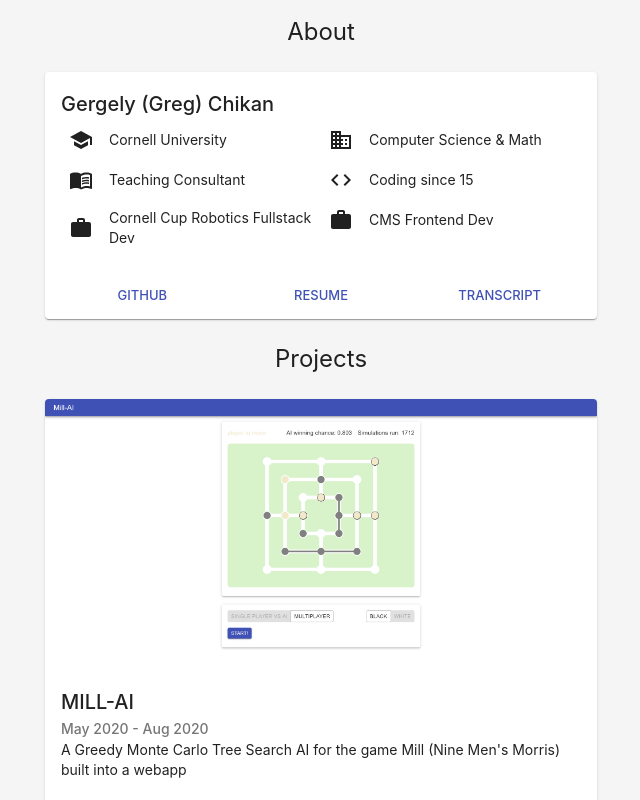
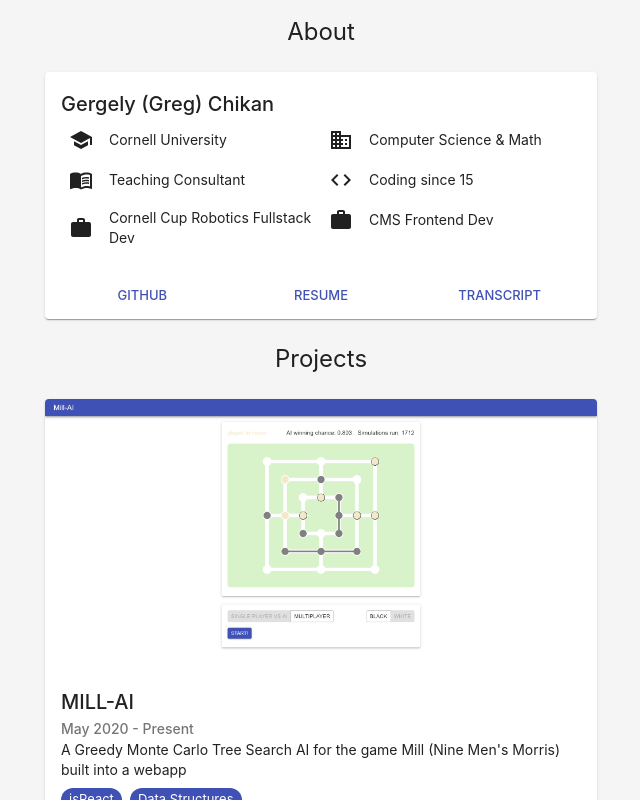
Before and after one commit to greg1002/personal-website, a React (Create React App) app: page / in a window 1280 px wide. Shown: the whole page, without its empty margins (319-959 px from the left). Built offline with nearby package versions, Linux system fonts and the light colour scheme.

Commit message:
Added Tags, favicon

```diff
--- a/public/index.html
+++ b/public/index.html
@@ -1,13 +1,6 @@
 <!DOCTYPE html>
 <html lang="en">
   <head>
-    <meta charset="utf-8" />
-    <meta name="viewport" content="width=device-width, initial-scale=1" />
-    <meta name="theme-color" content="#000000" />
-    <meta
-      name="description"
-      content="Web site created using create-react-app"
-    />
     <link rel="manifest" href="%PUBLIC_URL%/manifest.json" />
     <title>Developer Greg</title>
   </head>
--- a/src/Panel.js
+++ b/src/Panel.js
@@ -1,5 +1,5 @@
 import React, { Component } from 'react';
-import { Card, CardContent, CardActions, CardMedia, Typography, Button, Grid, Box } from '@material-ui/core';
+import { Card, CardContent, CardActions, CardMedia, Typography, Button, Grid, Box, Chip } from '@material-ui/core';
 import { School, Work, Business, Code, Error, MenuBook } from '@material-ui/icons';
 import './fonts.css';
 
@@ -60,7 +60,7 @@ export default class Panel extends Component {
 
   getCardContent = (json) => {
     return (
-      <CardContent>
+      <CardContent align="left">
         {
           json.title == null ? <div /> :
           <Typography className="courier" variant="h6" component="h2">
@@ -82,8 +82,27 @@ export default class Panel extends Component {
             {json.body}
           </Typography>
         }
+        {this.getCardTags(json)}
       </CardContent>
     )
+  }
+
+  getCardTags = (json) => {
+    return json.tags == null || json.tags.length === 0 ? <div /> :
+    <Box display="flex" flexWrap="wrap" flexDirection="row">{
+        json.tags.map(tag => {
+          return (
+            <Box mt={1} mr={1}>
+              <Chip
+                label={tag}
+                color="primary"
+                size="small"
+              />
+            </Box>
+          )
+        })
+      }</Box>
+
   }
 
   getCardActions = (json) => {
--- a/src/info.json
+++ b/src/info.json
@@ -64,8 +64,9 @@
       {
         "image": "./images/projects/mill_ai_pic.png",
         "title": "MILL-AI",
-        "subtitle": "May 2020 - Aug 2020",
+        "subtitle": "May 2020 - Present",
         "body": "A Greedy Monte Carlo Tree Search AI for the game Mill (Nine Men's Morris) built into a webapp",
+        "tags": ["jsReact", "Data Structures"],
         "links": [
           {
             "name": "App",
@@ -82,6 +83,7 @@
         "title": "Sorting Algorithm Visualization",
         "subtitle": "Jan 2020 - Mar 2020",
         "body": "A webapp for visualizing 6 sorting algorithms",
+        "tags": ["jsReact"],
         "links": [
           {
             "name": "App",
@@ -98,6 +100,7 @@
         "title": "Gravity Blocks",
         "subtitle": "Jul 2019 - Dec 2019",
         "body": "An Android puzzle game based around manipulating a level's 'gravity' to maneuver blocks into their correct places",
+        "tags": ["Unity", "C#"],
         "links": [
           {
             "name": "App",
@@ -120,16 +123,19 @@
       {
         "title": "Teaching Consultant",
         "subtitle": "Sep 2020 - Present",
-        "body": "Consultant for the class CS 2112: Object-Oriented Design and Data Structures (Honors)"
+        "body": "Consultant for the class CS 2112: Object-Oriented Design and Data Structures (Honors)",
+        "tags": ["Java", "Object Oriented Design", "Data Structures"]
       },
       {
         "title": "CMS Fronted Dev",
         "subtitle": "Aug 2020 - Present",
-        "body": "Developer for the Cornell CS Department's Course Management System"
+        "body": "Developer for the Cornell CS Department's Course Management System",
+        "tags": ["Java"]
       },
       {
         "title": "Cornell Cup Robotics Full Stack Dev",
         "subtitle": "Feb 2020 - Present",
+        "tags": ["jsReact", "Python", "Tensorflow", "Google Blockly"],
         "links": [
           {
             "name": "Cornell Cup Robotics Website",
@@ -152,7 +158,8 @@
       {
         "title": "developergreg.com",
         "date": "Aug 2020",
-        "subtitle": "First Release"
+        "subtitle": "First Release",
+        "tags": ["jsReact", "Material-UI"]
       },
       {
         "title": "CMS Fronted Dev",
@@ -163,7 +170,7 @@
         "image": "./images/projects/mill_ai_pic.png",
         "title": "MILL-AI",
         "date": "Aug 2020",
-        "subtitle": "Release",
+        "subtitle": "First Release",
         "links": [
           {
             "name": "App",
@@ -185,7 +192,8 @@
         "title": "Command Line Chess",
         "date": "May 2020",
         "subtitle": "Final Project - CS 3110: Functional Programming",
-        "body": "Command line recreation of Chess in OCaml",
+        "body": "Command line recreation of Chess",
+        "tags": ["OCaml", "Functional Programming"],
         "links": [
           {
             "name": "Github",
@@ -210,9 +218,9 @@
         ]
       },
       {
-        "title": "Cornell Cup Robotics",
+        "title": "Cornell Cup Robotics Full Stack Dev",
         "date": "Feb 2020",
-        "subtitle": "Joined",
+        "subtitle": "Began",
         "links": [
           {
             "name": "Cornell Cup Robotics Website",
@@ -241,6 +249,7 @@
         "subtitle": "First Ever Personal Project",
         "title": "SNAKEWARS - Multiplayer Snake",
         "date": "Nov 2017",
+        "tags": ["JavaScript"],
         "links": [
           {
             "name": "App",
@@ -253,14 +262,15 @@
         ]
       },
       {
-        "title": "AP CS Exam",
-        "date": "May 2017",
-        "subtitle": "Received a 4 :("
+        "title": "AP Computer Science",
+        "date": "Aug 2016 - May 2017",
+        "tags": ["Java"]
       },
       {
         "title": "First Learnt Programming Language",
         "date": "Oct 2015",
-        "subtitle": "javascript - through Codeacademy"
+        "subtitle": "CodeAcademy",
+        "tags": ["JavaScript"]
       },
       {
         "title": "Entered Manhattan High School",
@@ -269,7 +279,7 @@
       {
         "title": "First Programming Experience",
         "date": "Jan 2015",
-        "subtitle": "Scratch"
+        "tags": ["Scratch"]
       },
       {
         "title": "Entered Eisenhower Middle School",
```
Also changed, not shown: 1 other file (tests, documents, lock files or other folders).
